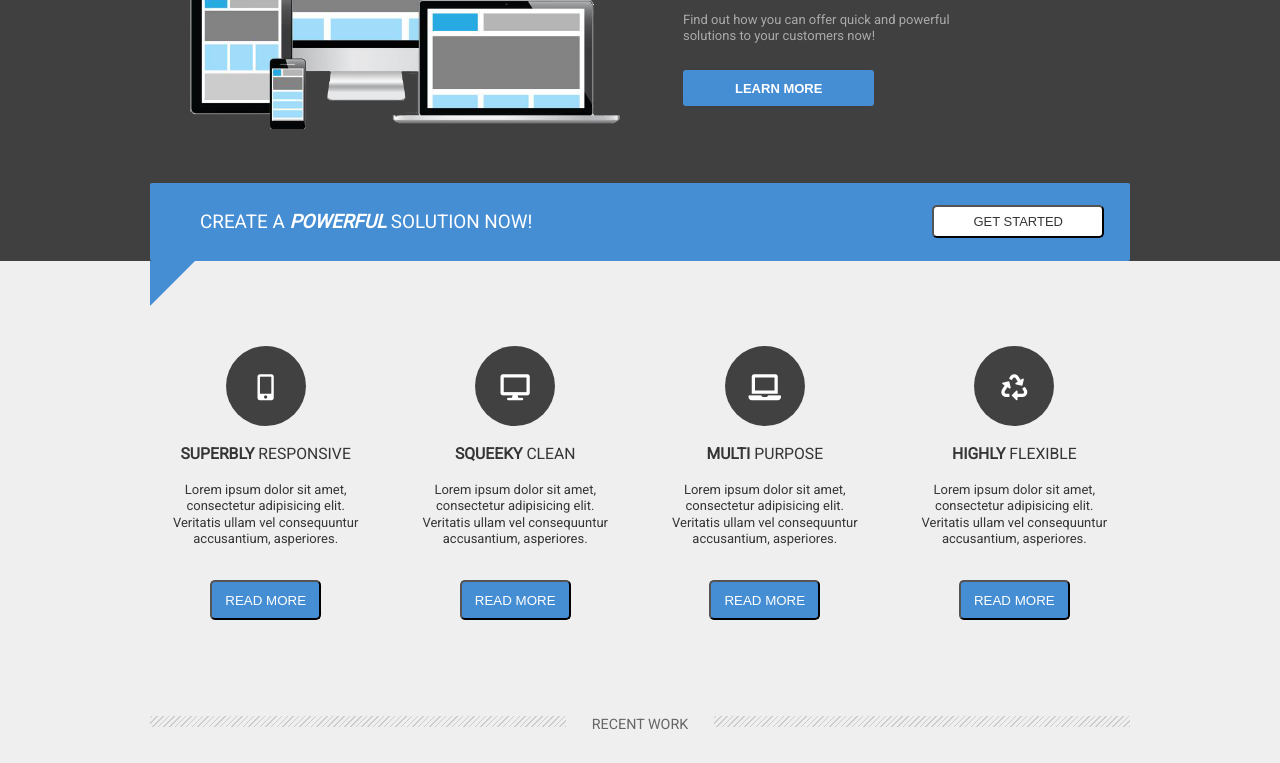
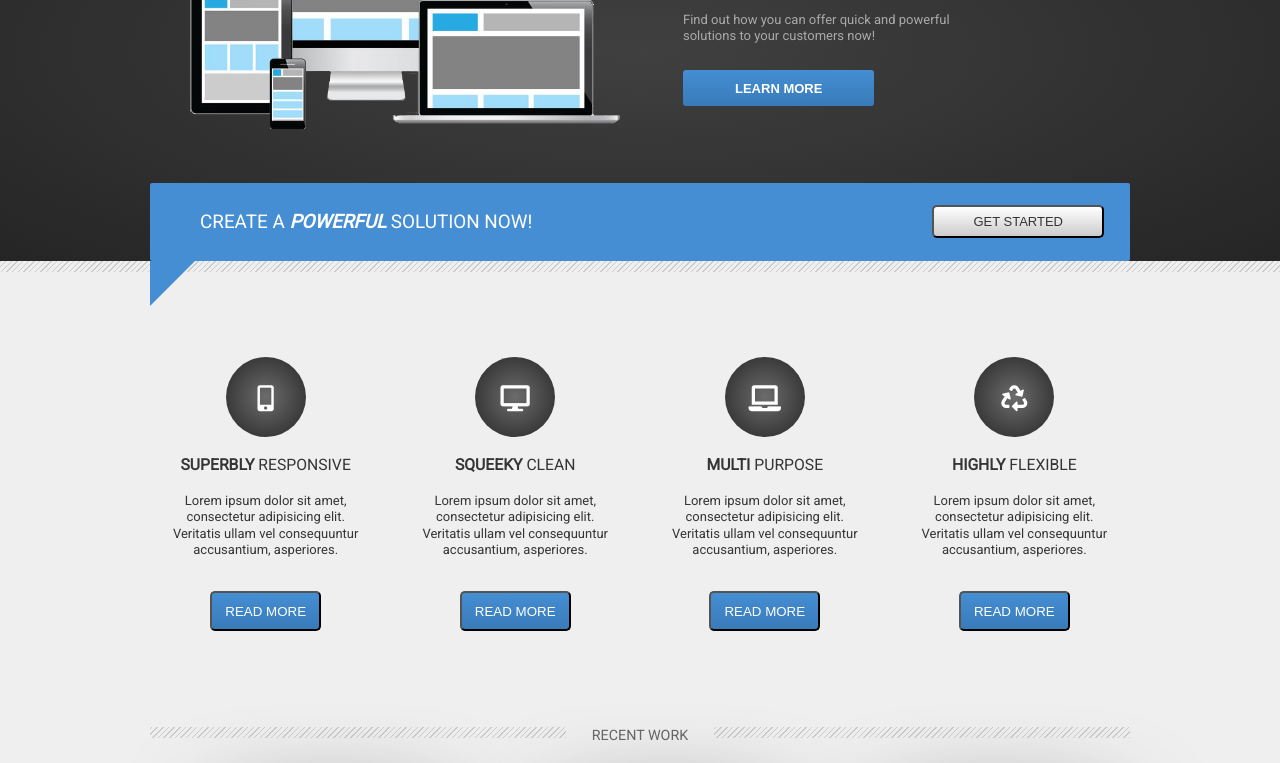
Before and after one commit to xurxe/Integrify-02-clone, a plain HTML site: page index.html in a window 1280 px wide. Shown: the part 162-925 px from the top of the page. Drawn offline with Linux system fonts and the light colour scheme.

Commit message:
Added gradients and some more hover effects

```diff
--- a/css/style.css
+++ b/css/style.css
@@ -74,10 +74,6 @@ p {
     padding-bottom: var(--subgrid-column-gap);
 }
 
-a {
-    color: #cccccc;
-}
-
 .smaller-italic {
     font-size: 0.9rem;
     font-style: italic;
@@ -115,14 +111,15 @@ a {
 
 .blue-button {
     color: white;
-    background-color: #458ED3;
+    background: linear-gradient(#458ED3, #387bb9);
     border-radius: 5px;
     padding: 0.5rem 1rem;
+    font-weight: 500;
 }
 
 .white-button {
     color: #353535;
-    background-color: white;
+    background: linear-gradient(white, #cccccc);
     border-radius: 5px;
     padding: 0.55rem 3rem 0.6rem;
     font-size: 1rem;
@@ -139,24 +136,16 @@ hr {
 .grid {
     display: grid;
     grid-template-areas:
-        "header-left header header-right"
-        "header-left header header-right"
+        "header header header"
+        "header header header"
         "border border border"
         ". main ."
         "main-left bottom main-right"
         "info-left info info-right"
         "footer-left footer footer-right";
     grid-template-columns: 150px 1fr 150px;
-    grid-template-rows: auto auto auto auto auto auto auto;
+    grid-template-rows: auto auto var(--stripes-height) auto auto auto auto;
     width: 100%;
-}
-
-.header-left {
-    grid-area: header-left;
-}
-
-.header-right {
-    grid-area: header-right;
 }
 
 .info-left {
@@ -185,6 +174,8 @@ hr {
     align-items: center;
     justify-content: flex-start;
     padding-bottom: var(--bottom-height);
+    padding-left: 150px;
+    background: radial-gradient(#404040, #252525) ;
 }
 
 .header img {
@@ -288,7 +279,7 @@ hr {
 
 
 .circle {
-    background: #414141;
+    background: radial-gradient(#6d6c6c, #252525);
     border-radius: 50%;
     height: 80px;
     width: 80px;
@@ -306,6 +297,7 @@ hr {
 
 .feature:hover {
     background-color: white;
+    box-shadow: 2rem 0 8rem -4rem;
 }
 
 .feature:hover::after {
@@ -320,7 +312,7 @@ hr {
 }
 
 .feature:hover .circle {
-    background-color: #458ED3;
+    background: radial-gradient(#458ED3, #387bb9);
 }
 
 .feature:hover button {
@@ -376,6 +368,8 @@ hr {
     grid-template-columns: auto;
     grid-template-rows: auto auto;
     position: relative;
+
+    box-shadow: 2rem 0 8rem -4rem;
 }
 
 .blog::after {
@@ -420,6 +414,7 @@ hr {
 .testimonial {
     padding: var(--subgrid-column-gap) var(--subgrid-column-gap) var(--subgrid-column-gap) var(--subgrid-column-gap);
     position: relative;
+    box-shadow: 1rem 0 4rem -2rem;
 }
 
 .testimonial > p {
@@ -509,6 +504,14 @@ hr {
     color: white;
 }
 
+.info a {
+    color: #cccccc;
+}
+
+.info a:hover {
+    color: #458ED3;
+}
+
 .flickr-square-grid {
     display: flex;
     flex-flow: row wrap;
--- a/index.html
+++ b/index.html
@@ -12,13 +12,11 @@
     </head>
     <body>
         <div class="grid">
-            <div class="header-left grey"></div>
-            <div class="header-right grey"></div>
             <div class="info-left grey"></div>
             <div class="info-right grey"></div>
             <div class="footer-left dark"></div>
 
-            <header class="grey header">
+            <header class="header">
                 <div class=header-image-div>
                     <img src="assets/Header-img.png" alt="" />
                 </div>
```
